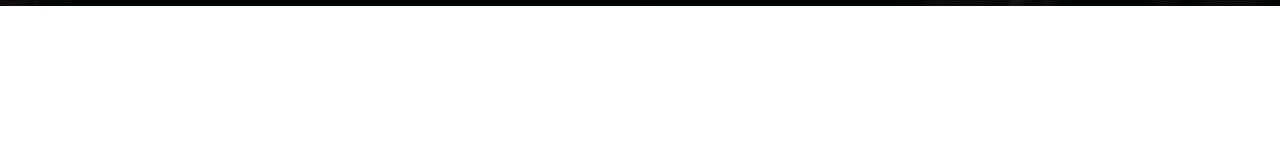
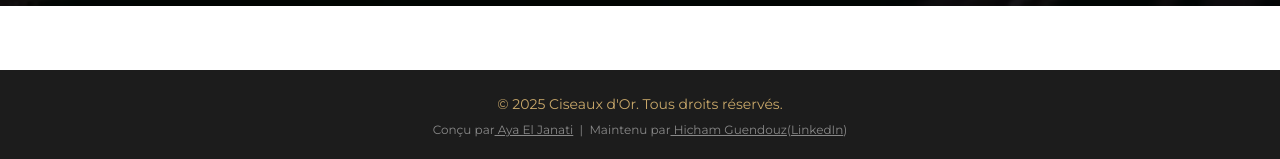
Before and after one commit to ayaej/ciseaux_d-or, a React (Vite) app: page /contact in a window 1280 px wide. Shown: the part 1148-1307 px from the top of the page. Before the commit the page ends 1154 px from the top, so only its background shows below. Built offline with nearby package versions, Linux system fonts and the light colour scheme.

Commit message:
Correctif Footer

```diff
--- a/src/App.jsx
+++ b/src/App.jsx
@@ -3,6 +3,7 @@
 import Prestations from './pages/Prestations';
 import Contact from './pages/Contact';
 import Navbar from './components/Navbar';
+import Footer from './components/Footer';
 
 function App() {
   return (
@@ -13,6 +14,7 @@
         <Route path="/prestations" element={<Prestations />} />
         <Route path="/contact" element={<Contact />} />
       </Routes>
+      <Footer />
     </>
   );
 }
--- /dev/null
+++ b/src/components/Footer.jsx
@@ -0,0 +1,21 @@
+import React from 'react';
+
+const Footer = () => {
+  return (
+    <footer className="p-6 bg-anthracite text-gold text-center text-sm mt-16">
+      &copy; 2025 Ciseaux d'Or. Tous droits réservés.
+
+      <div className="mt-2 text-light/50 text-xs">
+        Conçu par
+        <a href="https://www.linkedin.com/in/aya-el-janati-44b961240/" target="_blank" rel="noopener noreferrer" className="underline hover:text-gold">
+          &nbsp;Aya El Janati
+        </a> &nbsp;|&nbsp;
+        Maintenu par
+        <a href="https://github.com/Hicham77500" target="_blank" rel="noopener noreferrer" className="underline hover:text-gold">&nbsp;Hicham Guendouz</a>
+        (<a href="https://www.linkedin.com/in/hicham-g-578759125/" target="_blank" rel="noopener noreferrer" className="underline hover:text-gold">LinkedIn</a>)
+      </div>
+    </footer>
+  );
+};
+
+export default Footer;
```
Also changed, not shown: 9 other files (tests, documents, lock files or other folders).
